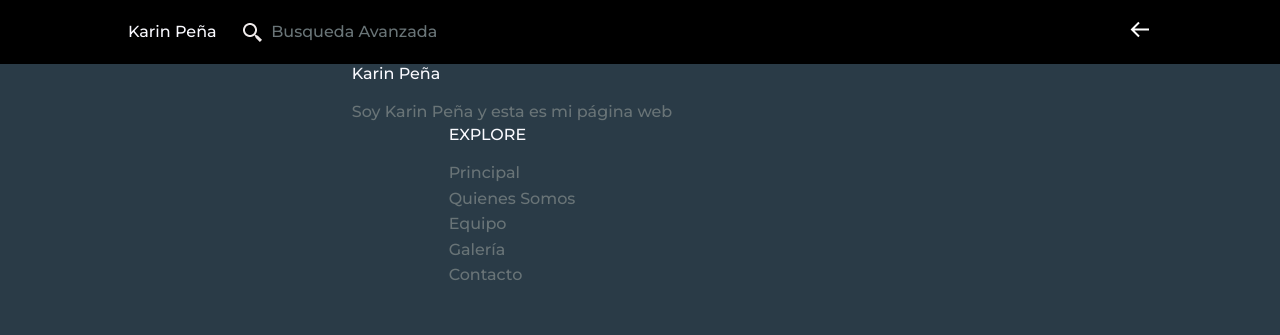
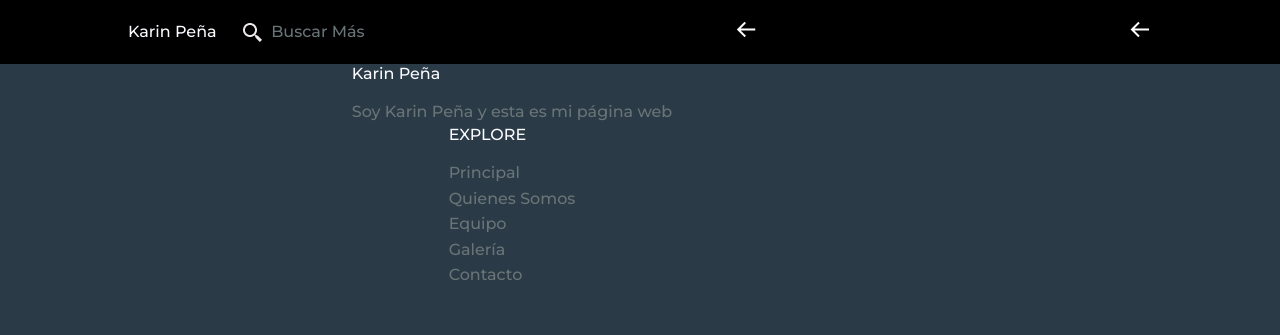
Before and after one commit to rikicop/filtpag2, a Django app: page /base_two in a window 1280 px wide. Shown: the top 335 px of the page. Run offline with Django 3.2, Linux system fonts and the light colour scheme; some libraries are stand-ins or nearby versions.

Commit message:
flechas2

```diff
--- a/inmuebles/templates/inmuebles/base_two.html
+++ b/inmuebles/templates/inmuebles/base_two.html
@@ -36,7 +36,7 @@
                      alt=""
                     >
                 </a>
-                <p style="display: inline-block; margin-left: 2px; " > <a href="">Busqueda Avanzada</a></p>
+                <p style="display: inline-block; margin-left: 2px; " > <a href="">Buscar Más</a></p>
             </div>
             <div class="nav__menu" id="nav-menu">
                 <ul class="nav__list">
@@ -49,7 +49,7 @@
 
                 </ul>
             </div>
-            <div class="nav__toggle" id="nav-toggle">
+            <div class="nav__item__two">
                 <a href="{% url 'home' %}"><i class='bx bx-arrow-back' style="color: white;"></i></a>
             </div>
         </nav>
```
